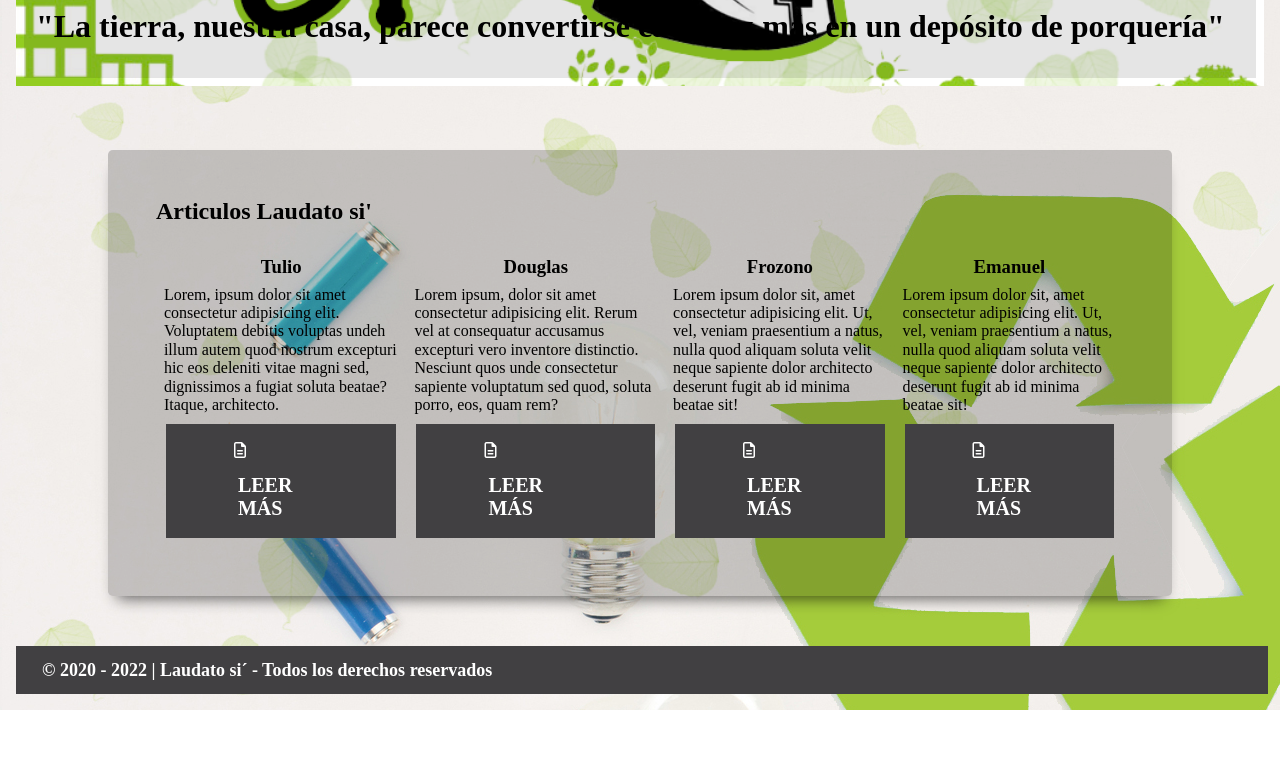
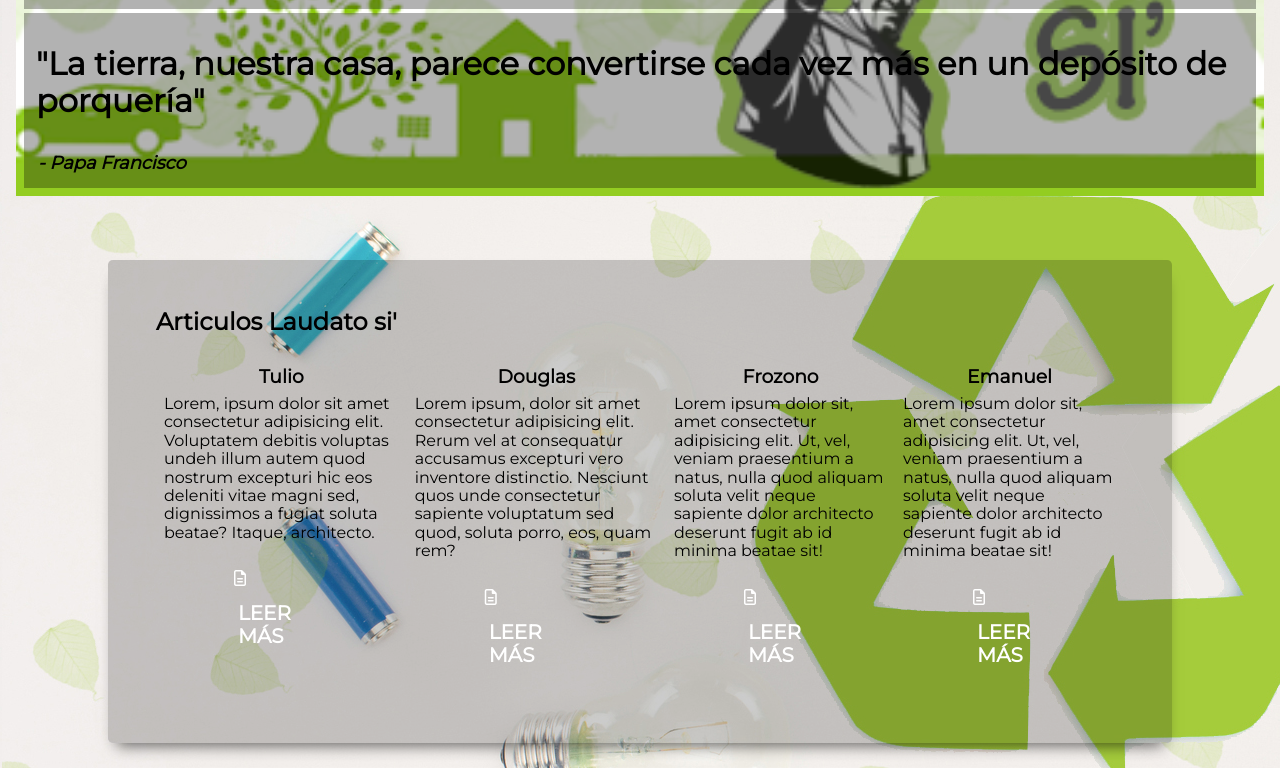
Before and after one commit to oscartulio/Proyecto-SitioWeb, a plain HTML site: page index.html in a window 1280 px wide. Shown: the part 137-905 px from the top of the page. Before the commit the page ends 847 px from the top, so only its background shows below. Drawn offline with Linux system fonts and the light colour scheme.

Commit message:
commit s
modificaciones

```diff
--- a/css/style.css
+++ b/css/style.css
@@ -6,12 +6,14 @@ box-sizing: border-box;
 }
 
 .header{
-  background: url(/imagenes/principal4.png);
+  background-image: url(/imagenes/movil.png);
   background-position: center;
+  background-size: contain;
   background-attachment: contain;
   display: flex;
   flex-flow: column nowrap;
   background-size: cover;
+  height: 40%;
 }
 
 .menu{
@@ -19,40 +21,34 @@ box-sizing: border-box;
 }
 
 
-h1{
 
+body{
+  font-family: 'Montserrat', sans-serif;
 }
 
-/*Colores*/
-:root {
-    --white: #ffffff;
-    --primary: #414042;
-    --secondary: #e8a778;
-  }
 
 /*Color de fondo*/
 body{
     background: url(/imagenes/fondo1.jpg)
 }
 
+.papa{
+  font-size: 18px;
+  font-style: oblique;
+}
+
 @media (min-width: 768px) {
 
-    .img_principal{
-        height: 15em;
-        width: 100%;
-    }
-    .img_principal img{
-        height: 15em;
-        width: 100%;
+    .header{
+      background-image: url(/imagenes/principal5.png);
     }
 
   }
 
-/*Menu*/
 
 
 .header nav {
-    padding: 1em 0;
+
     max-width: 1200px;
     margin: 0 auto;
     display: flex;
@@ -69,6 +65,7 @@ body{
     color: var(--white);
     text-decoration: none;
     font-size: 1.4em;
+    padding: 35px 2em ;
     margin-bottom: 2em;
   }
   .header nav a:last-of-type {
@@ -81,11 +78,14 @@ body{
     }
   }
   .header nav a:hover{
-    color: green;
+    border-style: double;
+    color: #334502;
+    border-radius: 0.8;
+    transition: 1s;
 
   }
 .texto-principal{
-  background: rgba(0, 0, 0,.1);
+  background: rgba(0, 0, 0,.3);
 
 
 }
--- a/index.html
+++ b/index.html
@@ -6,6 +6,7 @@
     <title>Laudato si'</title>
     <link rel="stylesheet" href="css/normalize.css" />
     <link rel="stylesheet" href="css/style.css" />
+    <link href="https://fonts.googleapis.com/css?family=Montserrat&display=swap" rel="stylesheet">
     <script
       src="https://kit.fontawesome.com/d7bc68b35c.js"
       crossorigin="anonymous"
@@ -13,9 +14,7 @@
 </head>
 <body>
 
-
     <header class="header">
-
       <div class="menu">
         <nav>
           <a href="#">Inicio</a>
@@ -28,8 +27,10 @@
         <h1>"La tierra, nuestra casa, parece convertirse cada vez más
           en un depósito de porquería"
         </h1>
+        <h3 class="papa">- Papa Francisco</h3>
     </div>
     </header>
+
 
       <div class="container">
         <main class="services">
```
Also changed, not shown: imagenes/movil.png (added), imagenes/principal2.png, imagenes/principal5.png (added).
